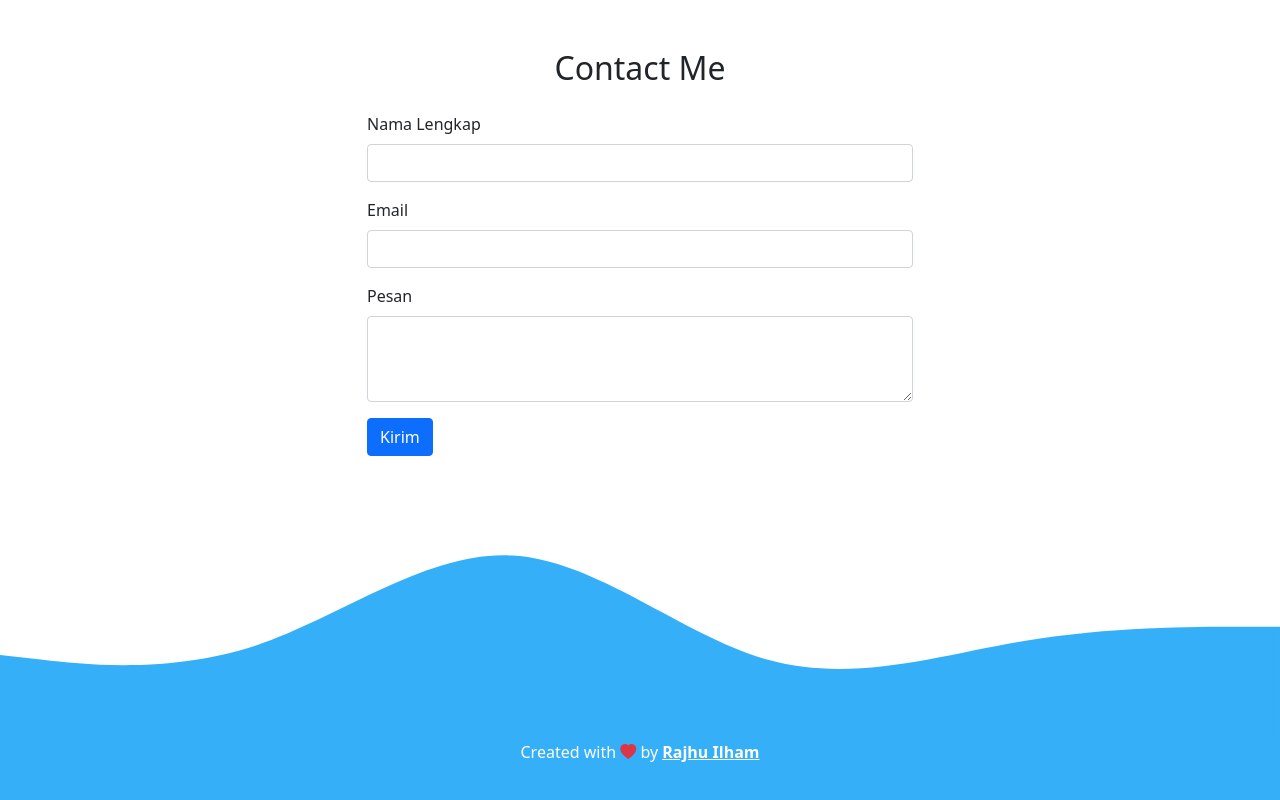
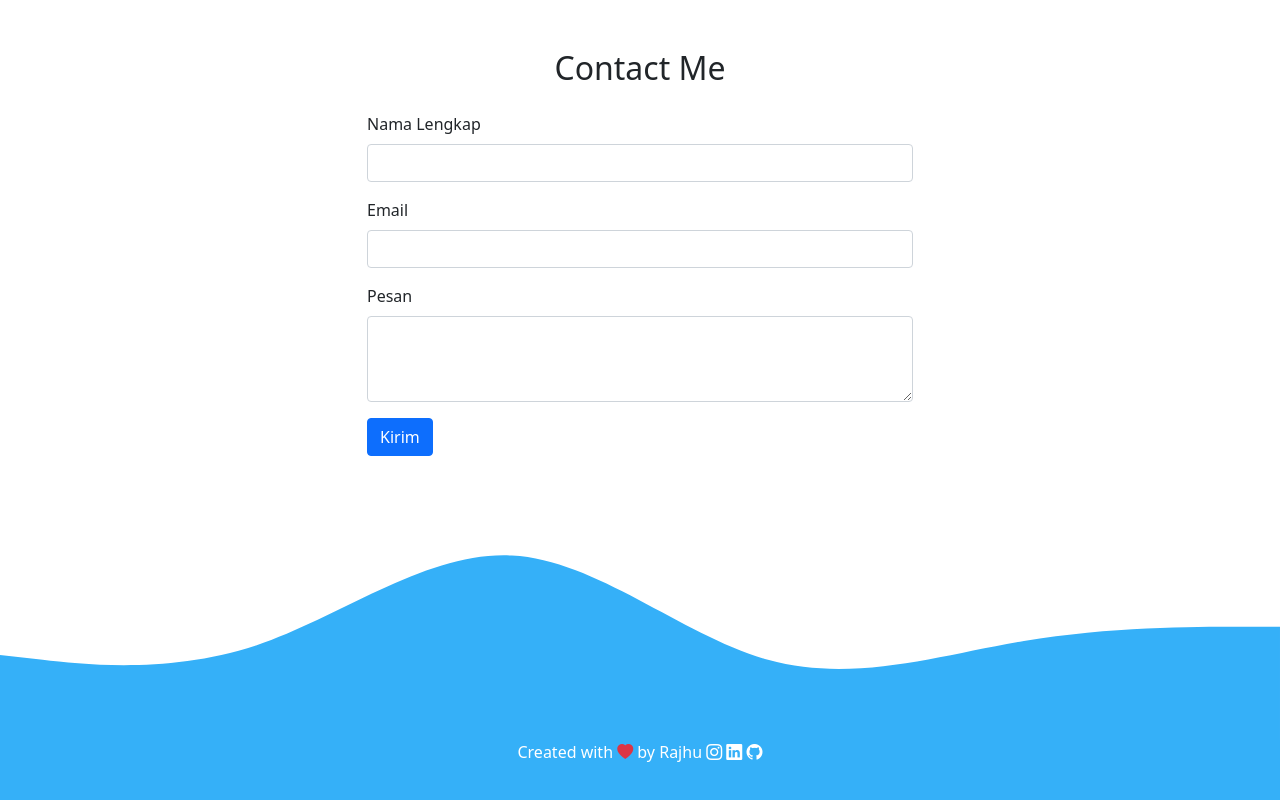
Before and after one commit to rajhuilham/rajhuilham.github.io, a plain HTML site: page index.html in a window 1280 px wide. Shown: the part 2887-3687 px from the top of the page. Drawn offline with nearby package versions, Linux system fonts and the light colour scheme.

Commit message:
update icon

```diff
--- a/index.html
+++ b/index.html
@@ -195,7 +195,11 @@
 
     <!-- Footer -->
     <footer class="text-center text-white pb-5" style="background-color: #35b0f8">
-      <p>Created with <i class="bi bi-heart-fill text-danger"></i> by <a href="https://www.instagram.com/perspektif.rip/" class="text-white fw-bold">Rajhu Ilham</a></p>
+      <p>
+        Created with <i class="bi bi-heart-fill text-danger"></i> by Rajhu <a href="https://www.instagram.com/perspektif.rip/" class="text-white fw-bold"><i class="bi bi-instagram"></i></a> </i>
+        <a href="www.linkedin.com/in/rajhu-ilham-pradana-b27981364" class="text-white fw-bold"><i class="bi bi-linkedin"></i></a>
+        <a href="https://github.com/rajhuilham" class="text-white fw-bold"><i class="bi bi-github"></i></a>
+      </p>
     </footer>
     <!-- Akhir Footer -->
 
```
